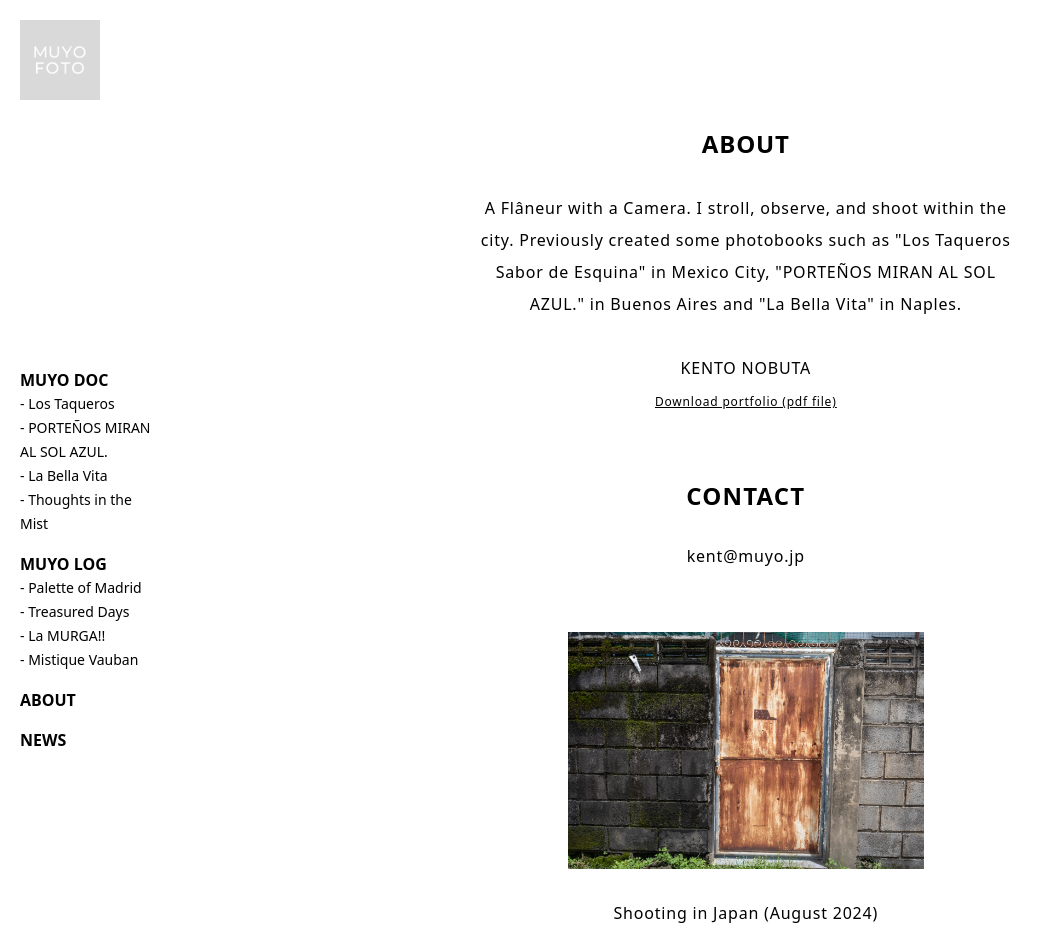
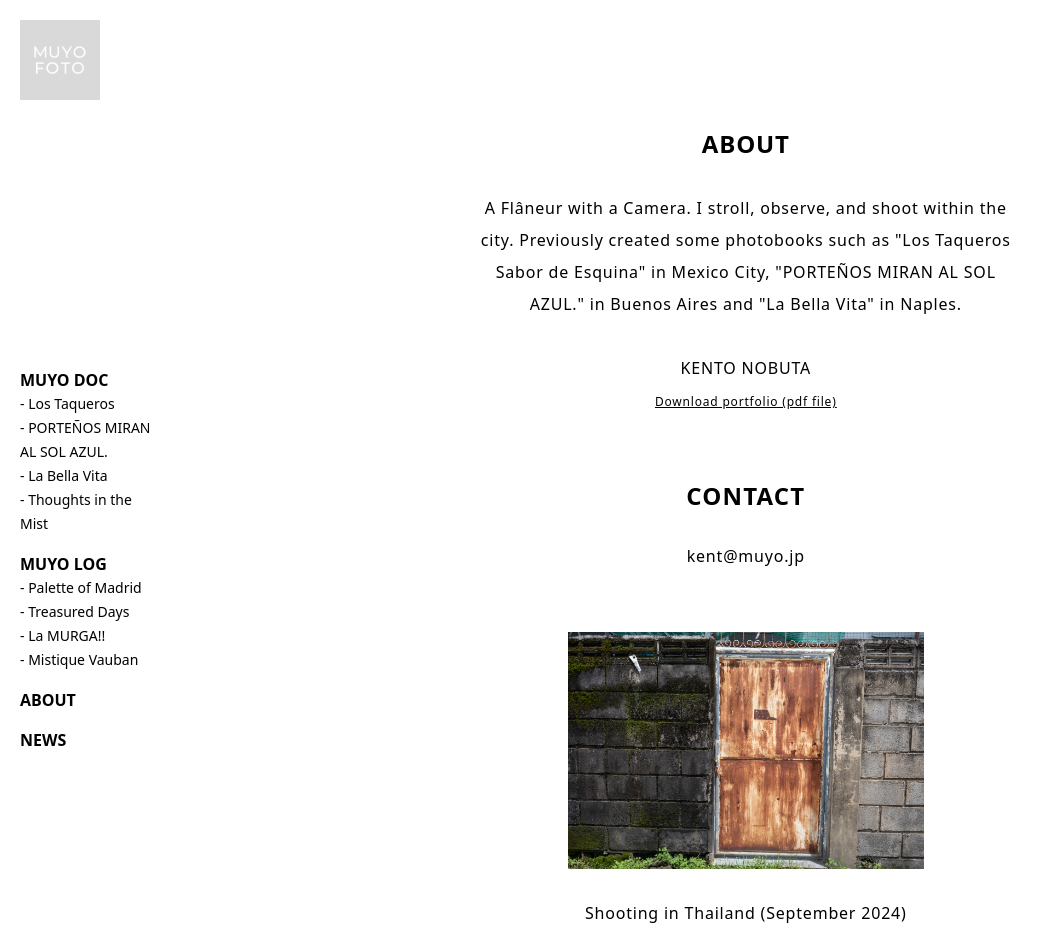
Before and after one commit to Kenchim/muyofoto, a Next.js app: page /about in a window 1280 px wide. Shown: the top 952 px of the page, without its empty margins (0-1053 px from the left). Built offline with nearby package versions, Linux system fonts and the light colour scheme.

Commit message:
test change now

```diff
--- a/app/about/page.tsx
+++ b/app/about/page.tsx
@@ -20,8 +20,8 @@ export default function About() {
             <p className="mt-4 md:mt-8 mb-16">kent@muyo.jp</p>
             <FotoCap
             url="../now.jpg"
-            alt="Japan"
-            caption="Shooting in Japan (August 2024)"
+            alt="Thailand"
+            caption="Shooting in Thailand (September 2024)"
             />
             <p className="pb-20"></p>
     </div>
```
